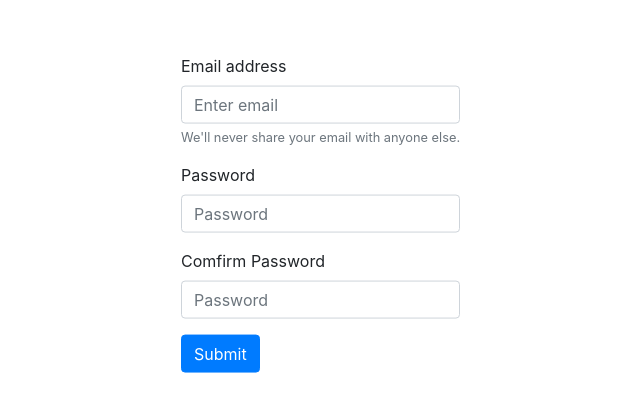
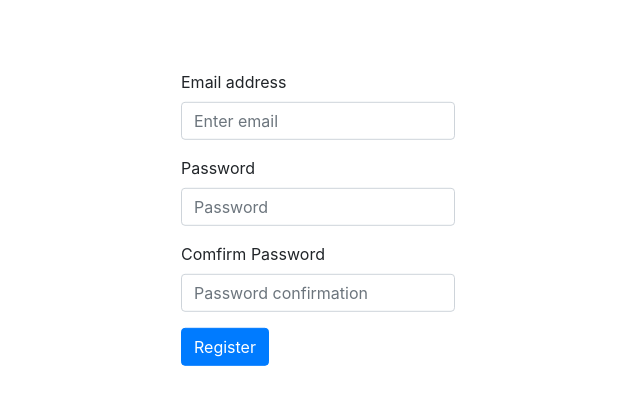
Before and after one commit to AllenLiu7/React-Redux-Authentication-App, a React (Create React App) app in the folder client/: page /signup in a window 1280 px wide. Shown: the part 123-534 px from the top of the page, without its empty margins (309-949 px from the left). Built offline with nearby package versions, Linux system fonts and the light colour scheme.

Commit message:
connected signup form to api and successfully register new user

```diff
--- a/client/package.json
+++ b/client/package.json
@@ -6,6 +6,7 @@
     "@testing-library/jest-dom": "^4.2.4",
     "@testing-library/react": "^9.5.0",
     "@testing-library/user-event": "^7.2.1",
+    "axios": "^0.19.2",
     "bootstrap": "^4.5.0",
     "node-sass": "^4.14.1",
     "react": "^16.13.1",
--- a/client/src/component/sign-up-form/sign-up-form.component.js
+++ b/client/src/component/sign-up-form/sign-up-form.component.js
@@ -1,37 +1,72 @@
 import React, { Component } from 'react';
+import axios from 'axios';
 import Form from 'react-bootstrap/Form';
 import Button from 'react-bootstrap/Button';
 import './sign-up-form.styles.scss';
 
 export default class SignUpform extends Component {
   state = {
+    email: '',
+    password: '',
+    confirmPassword: '',
     validated: false,
   };
 
-  render() {
-    const handleSubmit = (event) => {
+  handleChange = (event) => {
+    this.setState({
+      [event.target.name]: event.target.value,
+    });
+  };
+
+  handleSubmit = (event) => {
+    event.preventDefault();
+
+    const { email, password, confirmPassword } = this.state;
     const form = event.currentTarget;
+
     if (form.checkValidity() === false) {
       event.preventDefault();
       event.stopPropagation();
     }
 
     this.setState({ validated: true });
+
+    if (password !== confirmPassword) {
+      alert("passwords don't match");
+      return;
+    }
+
+    axios
+      .post('http://localhost:5000/signup', {
+        email,
+        password,
+      })
+      .then((response) => {
+        console.log(response);
+      })
+      .catch((err) => {
+        console.log(err);
+      });
   };
 
+  render() {
     return (
       <div className='sign-up-form'>
         <Form
           noValidate
           validated={this.state.validated}
-          onSubmit={handleSubmit}
+          onSubmit={this.handleSubmit}
         >
           <Form.Group controlId='formBasicEmail'>
             <Form.Label>Email address</Form.Label>
-            <Form.Control required type='email' placeholder='Enter email' />
-            <Form.Text className='text-muted'>
-              We'll never share your email with anyone else.
-            </Form.Text>
+            <Form.Control
+              required
+              type='email'
+              name='email'
+              placeholder='Enter email'
+              value={this.state.email}
+              onChange={this.handleChange}
+            />
             <Form.Control.Feedback type='invalid'>
               Please enter a username.
             </Form.Control.Feedback>
@@ -39,22 +74,36 @@ export default class SignUpform extends Component {
 
           <Form.Group controlId='formBasicPassword'>
             <Form.Label>Password</Form.Label>
-            <Form.Control required type='password' placeholder='Password' />
+            <Form.Control
+              required
+              type='password'
+              name='password'
+              placeholder='Password'
+              value={this.state.password}
+              onChange={this.handleChange}
+            />
             <Form.Control.Feedback type='invalid'>
-              Please enter a password.
+              Please enter password.
             </Form.Control.Feedback>
           </Form.Group>
 
           <Form.Group controlId='formBasicPassword'>
             <Form.Label>Comfirm Password</Form.Label>
-            <Form.Control required type='password' placeholder='Password' />
+            <Form.Control
+              required
+              type='password'
+              name='confirmPassword'
+              placeholder='Password confirmation'
+              value={this.state.confirmPassword}
+              onChange={this.handleChange}
+            />
             <Form.Control.Feedback type='invalid'>
-              Please enter a password again.
+              Please enter password again.
             </Form.Control.Feedback>
           </Form.Group>
 
           <Button variant='primary' type='submit'>
-            Submit
+            Register
           </Button>
         </Form>
       </div>
```
Also changed, not shown: 1 other file (tests, documents, lock files or other folders). Lines whose indentation alone changed are shown as unchanged.
